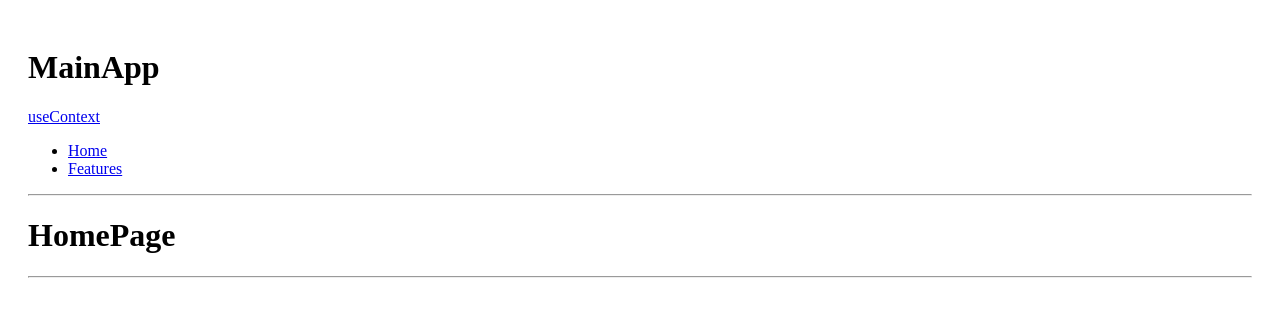
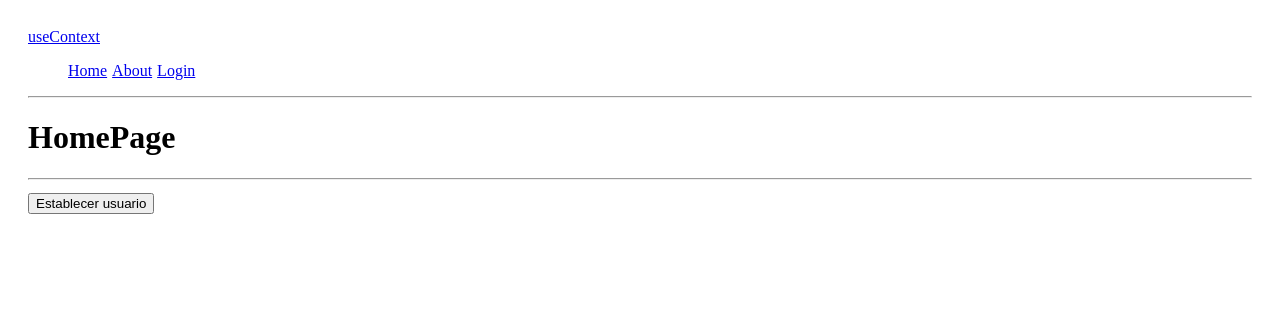
Before and after one commit to NataCalv/hook-app, a React app: page / in a window 1280 px wide. Shown: the top 316 px of the page. Built offline with nearby package versions, Linux system fonts and the light colour scheme; the HTML template or start-up script is replaced by a standard one.

Commit message:
09-useContext 2

```diff
--- a/src/09-useContext/HomePage.jsx
+++ b/src/09-useContext/HomePage.jsx
@@ -1,10 +1,26 @@
+import { useContext } from "react";
+import { UserContext } from "./context/UserContext";
 
 
 export const HomePage = () => {
-    return (
-      <>
-          <h1>HomePage</h1>
-          <hr />
-      </>
-    )
+
+  const { user } = useContext( UserContext );
+
+  return (
+    <>
+
+      <h1>HomePage <small>{ user?.name }</small> </h1>
+      <hr />
+
+      <pre>
+        { JSON.stringify(user, null, 3)}
+      </pre>
+
+      <button className="btn btn-primary">
+        Establecer usuario
+      </button>
+
+    </>
+  )
+
 }
--- a/src/09-useContext/LoginPage.jsx
+++ b/src/09-useContext/LoginPage.jsx
@@ -1,10 +1,28 @@
+import { useContext } from "react"
+import { UserContext } from "./context/UserContext";
 
 
 export const LoginPage = () => {
+
+  const {user, setUser} = useContext( UserContext );
+
   return (
     <>
       <h1>LoginPage</h1>
       <hr />
+
+      <pre>
+        { JSON.stringify(user, null, 3)}
+      </pre>
+
+      <button
+        className="btn btn-primary"
+        onClick={ () => setUser({ id: 123, name: 'Natalia', email: 'natalia@mail.com'}) }
+      >
+        Establecer usuario
+      </button>
+
     </>
   )
+
 }
--- a/src/09-useContext/MainApp.jsx
+++ b/src/09-useContext/MainApp.jsx
@@ -3,12 +3,12 @@ import { HomePage } from "./HomePage"
 import { AboutPage } from "./AboutPage"
 import { LoginPage } from "./LoginPage"
 import { Navbar } from "./Navbar"
+import { UserProvider } from "./context/UserProvider"
 
 
 export const MainApp = () => {
   return (
-    <>
-        <h1>MainApp</h1>
+    <UserProvider>
       <Navbar/>
       <hr />
 
@@ -20,6 +20,6 @@ export const MainApp = () => {
           <Route path="/*" element={ <Navigate to="/about" /> } />
 
       </Routes>
-    </>
+    </UserProvider>
   )
 }
--- a/src/09-useContext/Navbar.jsx
+++ b/src/09-useContext/Navbar.jsx
@@ -1,25 +1,37 @@
-import { Link } from "react-router-dom"
+import { Link, NavLink } from "react-router-dom"
 
 
 export const Navbar = () => {
   return (
-    <nav className="navbar navbar-expand-lg navbar-dark bg-dark">
+    <nav className="navbar navbar-expand-lg navbar-dark bg-dark rounded-3">
         <div className="container-fluid">
 
-            <Link className="navbar-brand" href="#">useContext</Link>
+          <Link className="navbar-brand" href="#">useContext</Link>
 
-            <div className="collapse navbar-collapse" id="navbarNav">
-                <ul className="navbar-nav">
+          <div className="collapse navbar-collapse" id="navbarNav">
+            <ul className="navbar-nav">
 
-                    <li className="nav-item">
-                    <a className="nav-link" href="#">Home</a>
-                    </li>
-                    <li className="nav-item">
-                    <a className="nav-link" href="#">Features</a>
-                    </li>
+              <NavLink
+                className={ ({ isActive }) => `nav-link ${ isActive ? 'active' : '' }` }
+                to="/">
+                Home
+              </NavLink>
 
-                </ul>
-            </div>
+              <NavLink
+                className={ ({ isActive }) => `nav-link ${ isActive ? 'active' : '' }` }
+                to="/about">
+                About
+              </NavLink>
+
+              <NavLink
+                className={ ({ isActive }) => `nav-link ${ isActive ? 'active' : '' }` }
+                to="/login">
+                Login
+              </NavLink>
+
+            </ul>
+          </div>
+
         </div>
     </nav>
   )
--- /dev/null
+++ b/src/09-useContext/context/UserContext.jsx
@@ -0,0 +1,3 @@
+import { createContext } from "react";
+
+export const UserContext = createContext();
--- /dev/null
+++ b/src/09-useContext/context/UserProvider.jsx
@@ -0,0 +1,21 @@
+import { useState } from "react"
+import { UserContext } from "./UserContext"
+
+// const user = {
+//     id: 123,
+//     name: 'Natalia Calvo',
+//     email: 'ejemplo@mail.com'
+// }
+
+
+export const UserProvider = ({ children }) => {
+
+    const [user, setUser] = useState();
+
+  return (
+    // <UserContext.Provider value={{ hola: 'Mundo', user: user}}>
+    <UserContext.Provider value={{ user, setUser}}>
+        { children }
+    </UserContext.Provider>
+  )
+}
```
Lines whose indentation alone changed are shown as unchanged.
